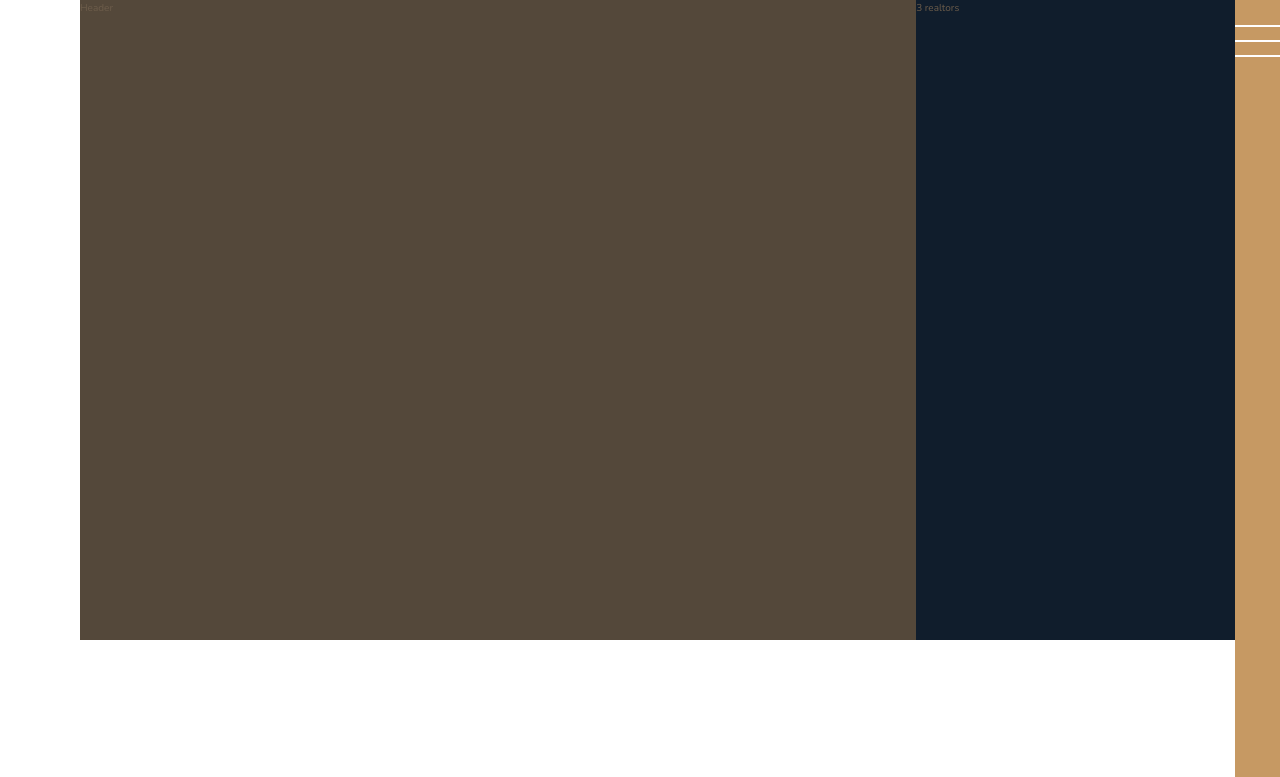
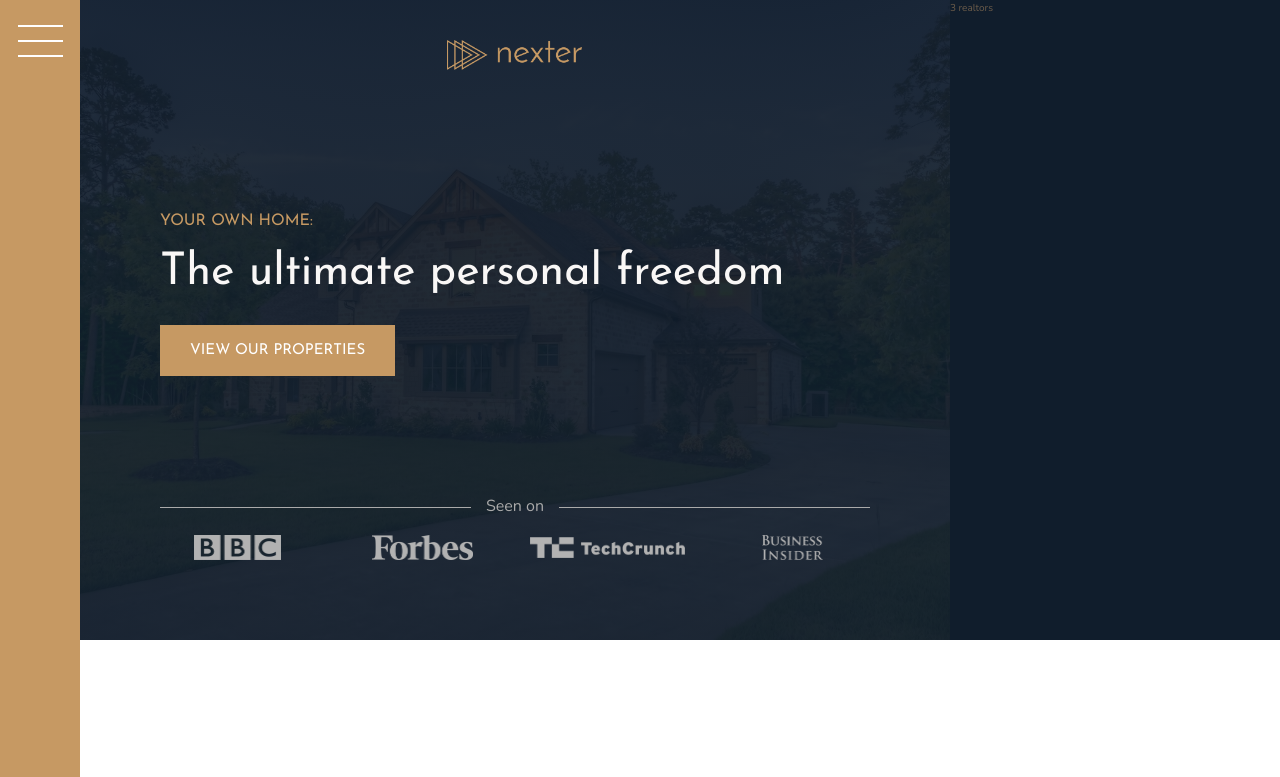
Before and after one commit to wemali05/grid, a website: page index.html in a window 1280 px wide. Shown: the top 777 px of the page. Drawn offline with nearby package versions, Linux system fonts and the light colour scheme.

Commit message:
header content

```diff
--- a/css/style.css
+++ b/css/style.css
@@ -21,7 +21,7 @@ body {
 .container {
   display: grid;
   grid-template-rows: 80vh min-content 40vw repeat(3, min-content);
-  grid-template-columns: [side-start] 8rem [side-end full-start] minmax(6rem, 1fr) [center-start] repeat(8, [col-start] minmax(min-content, 14rem) [col-end]) [center-end] minmax(6rem, 1fr) [full-end]; }
+  grid-template-columns: [sidebar-start] 8rem [sidebar-end full-start] minmax(6rem, 1fr) [center-start] repeat(8, [col-start] minmax(min-content, 14rem) [col-end]) [center-end] minmax(6rem, 1fr) [full-end]; }
   @media only screen and (max-width: 62.5em) {
     .container {
       grid-template-rows: 6rem 80vh min-content 40vw repeat(3, min-content);
@@ -127,7 +127,51 @@ body {
 
 .header {
   background-color: #54483A;
-  grid-column: full-start/ col-end 6; }
+  grid-column: full-start / col-end 6;
+  background-image: linear-gradient(rgba(16, 29, 44, 0.93), rgba(16, 29, 44, 0.93)), url(../img/hero.jpeg);
+  background-size: cover;
+  background-position: center;
+  padding: 8rem;
+  padding-top: 4rem;
+  display: grid;
+  grid-template-rows: 1fr min-content minmax(6rem, min-content) 1fr;
+  grid-template-columns: minmax(min-content, max-content);
+  grid-row-gap: 1.5rem;
+  justify-content: center; }
+  @media only screen and (max-width: 50em) {
+    .header {
+      grid-column: 1 / -1; } }
+  @media only screen and (max-width: 37.5em) {
+    .header {
+      padding: 5rem; } }
+  .header__logo {
+    height: 3rem;
+    justify-self: center; }
+  .header__btn {
+    align-self: start;
+    justify-self: start; }
+  .header__seenon-text {
+    display: grid;
+    grid-template-columns: 1fr max-content 1fr;
+    grid-column-gap: 1.5rem;
+    align-items: center;
+    font-size: 1.6rem;
+    color: #aaa; }
+    .header__seenon-text::before, .header__seenon-text::after {
+      content: "";
+      height: 1px;
+      display: block;
+      background-color: currentColor; }
+  .header__seenon-logos {
+    display: grid;
+    grid-template-columns: repeat(4, 1fr);
+    grid-column-gap: 3rem;
+    justify-items: center;
+    align-items: center; }
+    .header__seenon-logos img {
+      max-height: 2.5rem;
+      max-width: 100%;
+      filter: brightness(70%); }
 
 .realtors {
   background-color: #101d2c;
--- a/index.html
+++ b/index.html
@@ -19,7 +19,18 @@
     </div>
 
     <header class="header">
-        Header
+        <img src="img/logo.png" alt="Nexter logo" class="header__logo">
+        <h3 class="heading-3">Your own home:</h3>
+        <h1 class="heading-1">The ultimate personal freedom</h1>
+        <button class="btn header__btn">View our properties</button>
+        <div class="header__seenon-text">Seen on</div>
+        <div class="header__seenon-logos">
+            <img src="img/logo-bbc.png" alt="Seen on logo 1">
+            <img src="img/logo-forbes.png" alt="Seen on logo 2">
+            <img src="img/logo-techcrunch.png" alt="Seen on logo 3">
+            <img src="img/logo-bi.png" alt="Seen on logo 4">
+        </div>
+
     </header>
 
     <div class="realtors">
```
